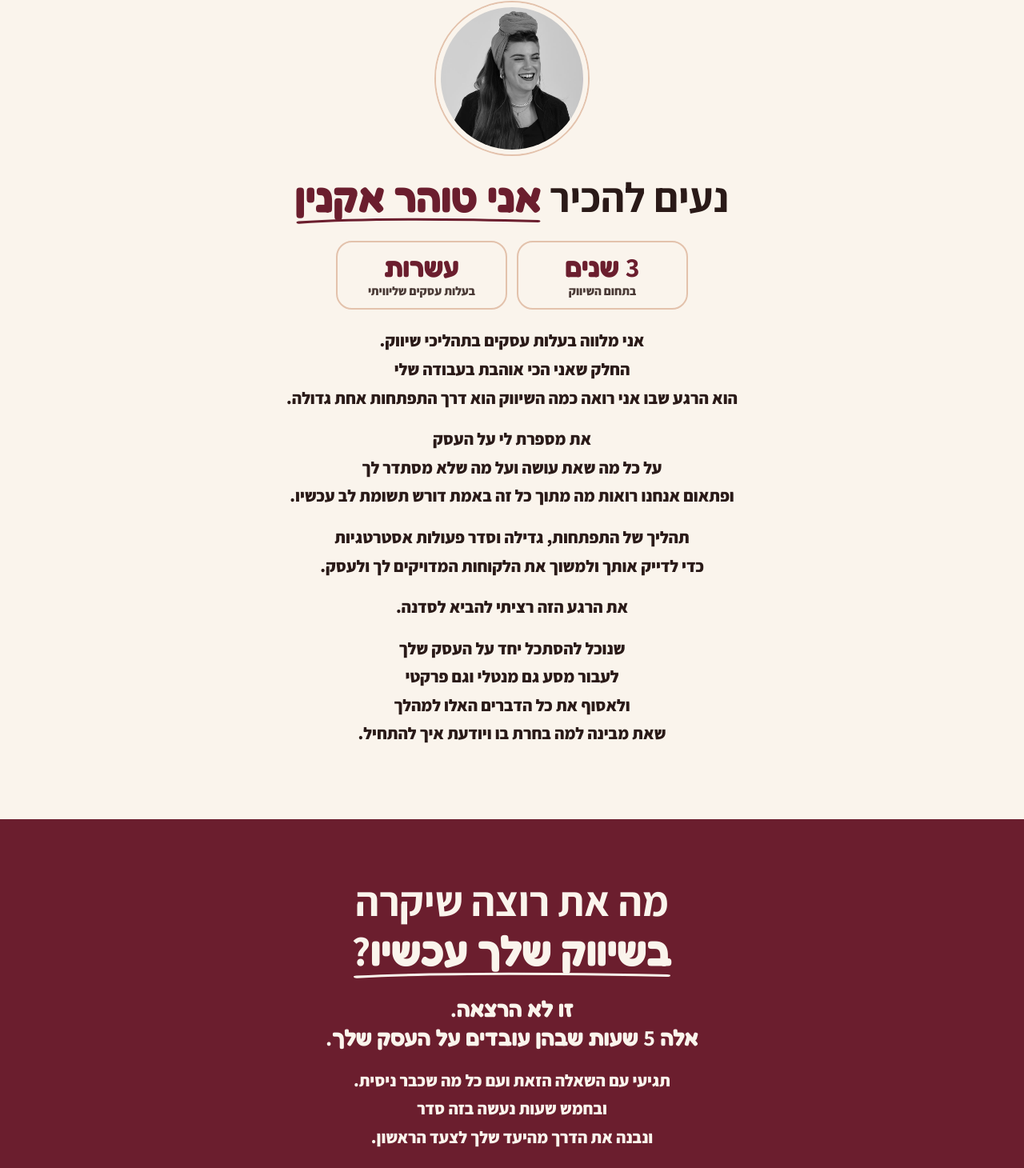
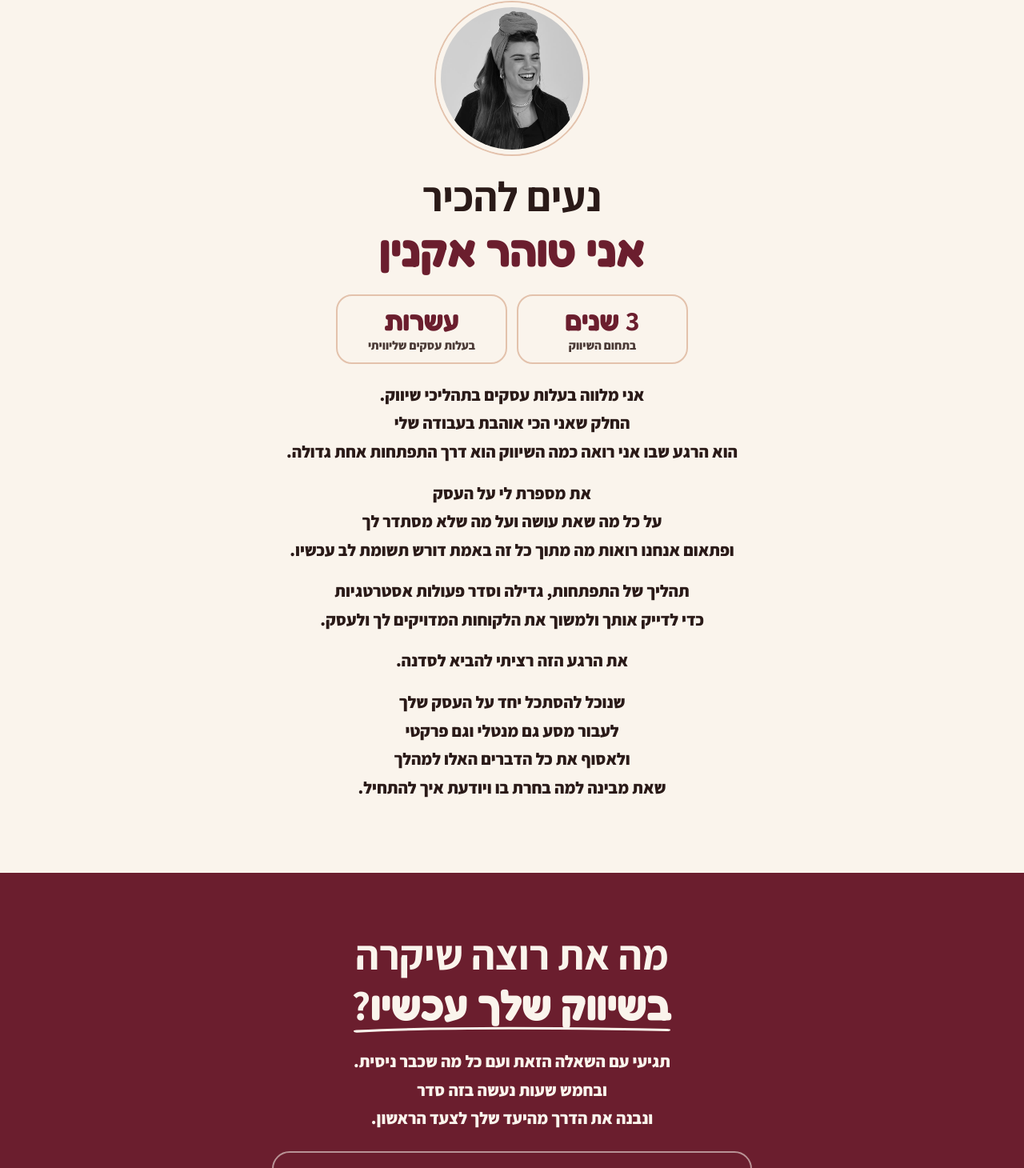
Before and after one commit to TOHAR-AKNINE/hanivut-workshop, a plain HTML site: page index.html in a window 1280 px wide. Shown: the part 7516-8976 px from the top of the page at 80% size. Drawn offline with Linux system fonts and the light colour scheme.

Commit message:
Remove 'not a lecture' line; intro name on one bold line
Co-Authored-By: Claude Opus 5.5 <noreply@anthropic.com>

```diff
--- a/index.html
+++ b/index.html
@@ -286,6 +286,7 @@ footer{background:var(--bordeaux-deep);color:var(--nude);text-align:center;font-
 .turn{font-family:var(--round);font-weight:700;font-size:clamp(30px,8.4vw,46px);line-height:1.2;color:var(--cream);margin-top:10px;text-shadow:0 2px 18px rgba(0,0,0,.45)}
 @media (prefers-reduced-motion:no-preference){.hero .turn{animation:up .8s .6s both}}
 .hero #heroBtn{margin-top:22px}
+.name-hl{display:block;white-space:nowrap;font-family:var(--round);font-weight:700;color:var(--bordeaux);font-size:clamp(36px,10.4vw,56px);line-height:1.15;margin-top:4px}
 </style>
 
 <header class="hero">
@@ -416,7 +417,7 @@ footer{background:var(--bordeaux-deep);color:var(--nude);text-align:center;font-
   <section class="sec">
     <div class="col">
       <img class="me" src="media/tohar-portrait.jpg" alt="טוהר אקנין">
-      <h2 class="h2">נעים להכיר <span class="mark">אני טוהר אקנין</span></h2>
+      <h2 class="h2">נעים להכיר<span class="name-hl">אני טוהר אקנין</span></h2>
       <div class="facts"><div><b>3 שנים</b><span>בתחום השיווק</span></div><div><b>עשרות</b><span>בעלות עסקים שליוויתי</span></div></div>
       <div class="stack p"><span>אני מלווה בעלות עסקים בתהליכי שיווק.</span><span>החלק שאני הכי אוהבת בעבודה שלי</span><span>הוא הרגע שבו אני רואה כמה השיווק הוא דרך התפתחות אחת גדולה.</span></div>
       <div class="stack p"><span>את מספרת לי על העסק</span><span>על כל מה שאת עושה ועל מה שלא מסתדר לך</span><span>ופתאום אנחנו רואות מה מתוך כל זה באמת דורש תשומת לב עכשיו.</span></div>
@@ -430,7 +431,6 @@ footer{background:var(--bordeaux-deep);color:var(--nude);text-align:center;font-
   <section class="sec close on-dark" id="register">
     <div class="col">
       <h2 class="h2">מה את רוצה שיקרה <span class="mark">בשיווק שלך עכשיו?</span></h2>
-      <p class="uniq">זו לא הרצאה.<br>אלה 5 שעות שבהן עובדים על העסק שלך.</p>
       <div class="stack p"><span>תגיעי עם השאלה הזאת ועם כל מה שכבר ניסית.</span><span>ובחמש שעות נעשה בזה סדר</span><span>ונבנה את הדרך מהיעד שלך לצעד הראשון.</span></div>
       <div class="ticket">
         <p class="cd-t">הסדנה מתחילה בעוד</p>
```
